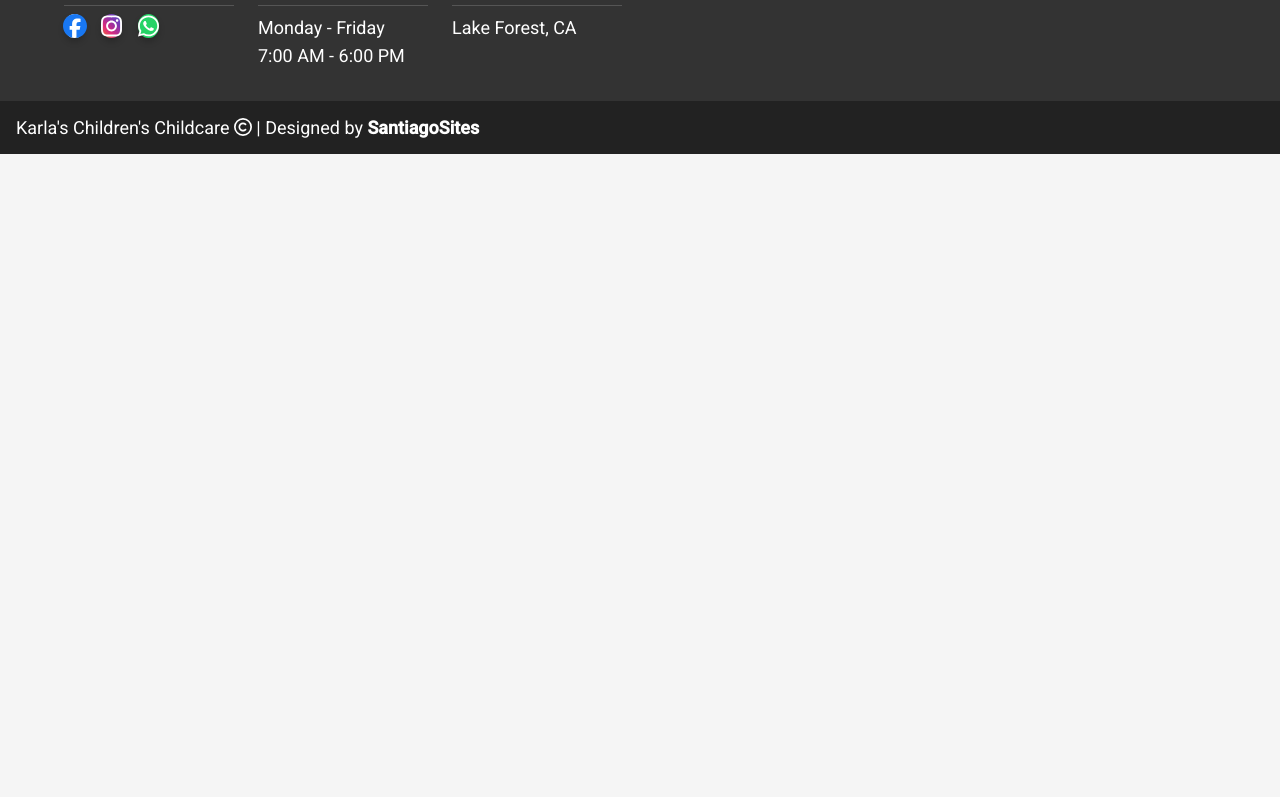
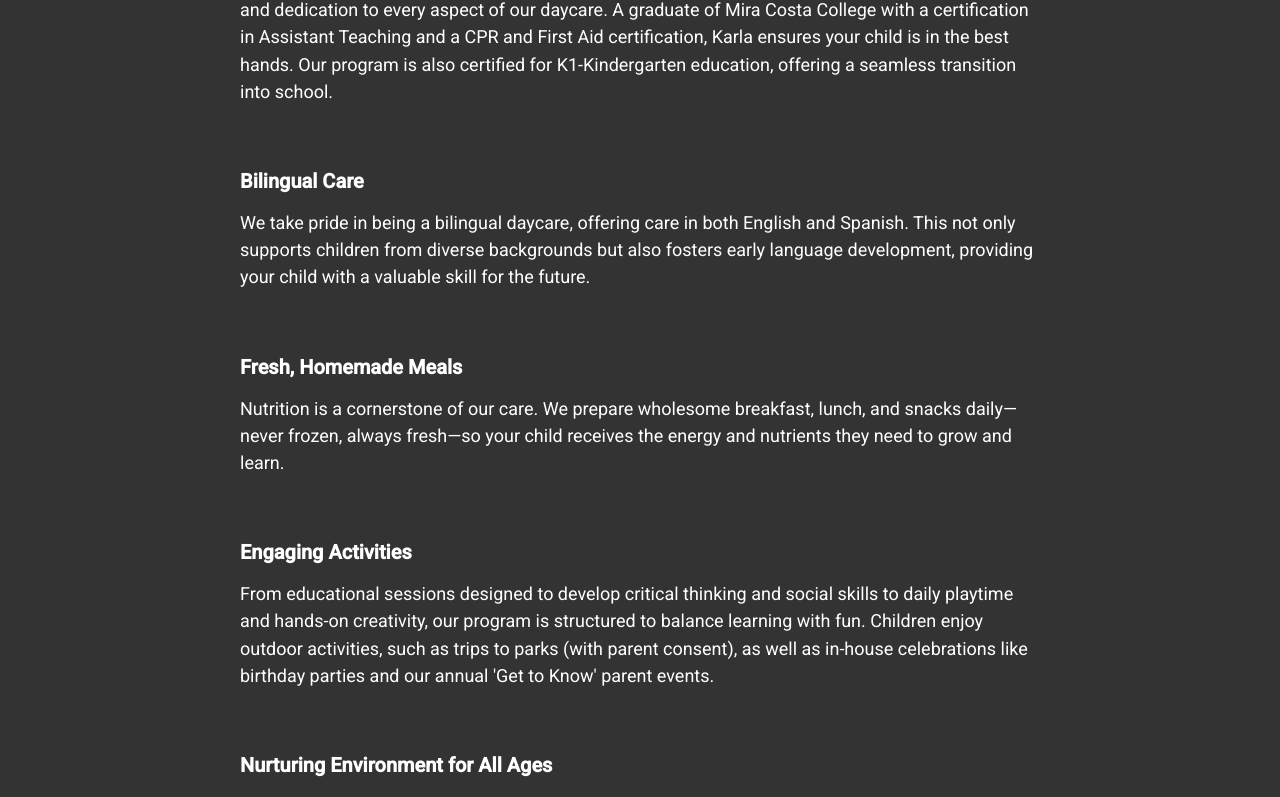
Before and after one commit to Aleroms/Karlasdaycare_website, a Vue app: page /about in a window 1280 px wide. Shown: the part 1418-2215 px from the top of the page. Before the commit the page ends 1572 px from the top, so only its background shows below. Built offline with nearby package versions, Linux system fonts and the light colour scheme.

Commit message:
call to action and about cards

```diff
--- /dev/null
+++ b/src/assets/data/aboutCards.json
@@ -0,0 +1,24 @@
+{
+  "sections": [
+    {
+      "title": "Experience and Certification",
+      "content": "With over three decades of experience in childcare, our founder, Karla, brings a wealth of knowledge and dedication to every aspect of our daycare. A graduate of Mira Costa College with a certification in Assistant Teaching and a CPR and First Aid certification, Karla ensures your child is in the best hands. Our program is also certified for K1-Kindergarten education, offering a seamless transition into school."
+    },
+    {
+      "title": "Bilingual Care",
+      "content": "We take pride in being a bilingual daycare, offering care in both English and Spanish. This not only supports children from diverse backgrounds but also fosters early language development, providing your child with a valuable skill for the future."
+    },
+    {
+      "title": "Fresh, Homemade Meals",
+      "content": "Nutrition is a cornerstone of our care. We prepare wholesome breakfast, lunch, and snacks daily—never frozen, always fresh—so your child receives the energy and nutrients they need to grow and learn."
+    },
+    {
+      "title": "Engaging Activities",
+      "content": "From educational sessions designed to develop critical thinking and social skills to daily playtime and hands-on creativity, our program is structured to balance learning with fun. Children enjoy outdoor activities, such as trips to parks (with parent consent), as well as in-house celebrations like birthday parties and our annual 'Get to Know' parent events."
+    },
+    {
+      "title": "Nurturing Environment for All Ages",
+      "content": "We welcome children from infancy through kindergarten, tailoring care to each age group’s unique developmental needs. Whether guiding toddlers as they take their first social steps or preparing preschoolers for their educational journey, our family-centered approach ensures every child feels valued and supported."
+    }
+  ]
+}
--- /dev/null
+++ b/src/components/CardComponent.vue
@@ -0,0 +1,46 @@
+<template>
+  <div class="card-container" :style="{ backgroundColor: color }">
+    <article class="card">
+      <h2>{{ title }}</h2>
+      <p>{{ content }}</p>
+    </article>
+  </div>
+</template>
+
+<script setup lang="ts">
+defineProps({
+  title: {
+    type: String,
+    default: 'Title 😊',
+  },
+  content: {
+    type: String,
+    default:
+      'Lorem ipsum dolor, sit amet consectetur adipisicing elit. Accusantium vitae neque natus blanditiis? Sunt deleniti a aperiam sapiente necessitatibus voluptates?',
+  },
+  color: {
+    type: String,
+    default: '#333',
+  },
+})
+</script>
+
+<style scoped lang="scss">
+.card-container {
+  color: white;
+}
+.card {
+  padding: 2rem 1rem;
+  max-width: 800px;
+  margin: 0 auto;
+
+  h2 {
+    font-size: 20px;
+    margin-bottom: 1rem;
+  }
+
+  p {
+    line-height: 1.7rem;
+  }
+}
+</style>
--- a/src/components/Navbar.vue
+++ b/src/components/Navbar.vue
@@ -51,11 +51,11 @@
 <script setup lang="ts">
 import { ref, onMounted, onUnmounted } from 'vue'
 
-const isMobile = ref(window.innerWidth <= 380)
+const isMobile = ref(window.innerWidth <= 600)
 const menuOpen = ref(false)
 
 function updateIsMobile() {
-  isMobile.value = window.innerWidth <= 380
+  isMobile.value = window.innerWidth <= 600
   if (!isMobile.value) menuOpen.value = false // Close menu if switching to desktop
 }
 
--- /dev/null
+++ b/src/components/about/AboutCards.vue
@@ -0,0 +1,18 @@
+<template>
+  <div>
+    <CardComponent
+      v-for="section in sections"
+      :key="section.title"
+      :title="section.title"
+      :content="section.content"
+    />
+  </div>
+</template>
+
+<script setup lang="ts">
+import CardComponent from '@/components/CardComponent.vue'
+import ABOUT from '@/assets/data/aboutCards.json'
+const sections = ABOUT.sections
+</script>
+
+<style scoped></style>
--- a/src/views/AboutView.vue
+++ b/src/views/AboutView.vue
@@ -1,10 +1,12 @@
 <script setup lang="ts">
 import AboutMe from '@/components/about/AboutMe.vue'
+import AboutCards from '@/components/about/AboutCards.vue'
 </script>
 
 <template>
   <div class="about">
     <AboutMe />
+    <AboutCards />
   </div>
 </template>
 
```
Also changed, not shown: src/components/CallToAction.vue (added, +20 -0 lines).
